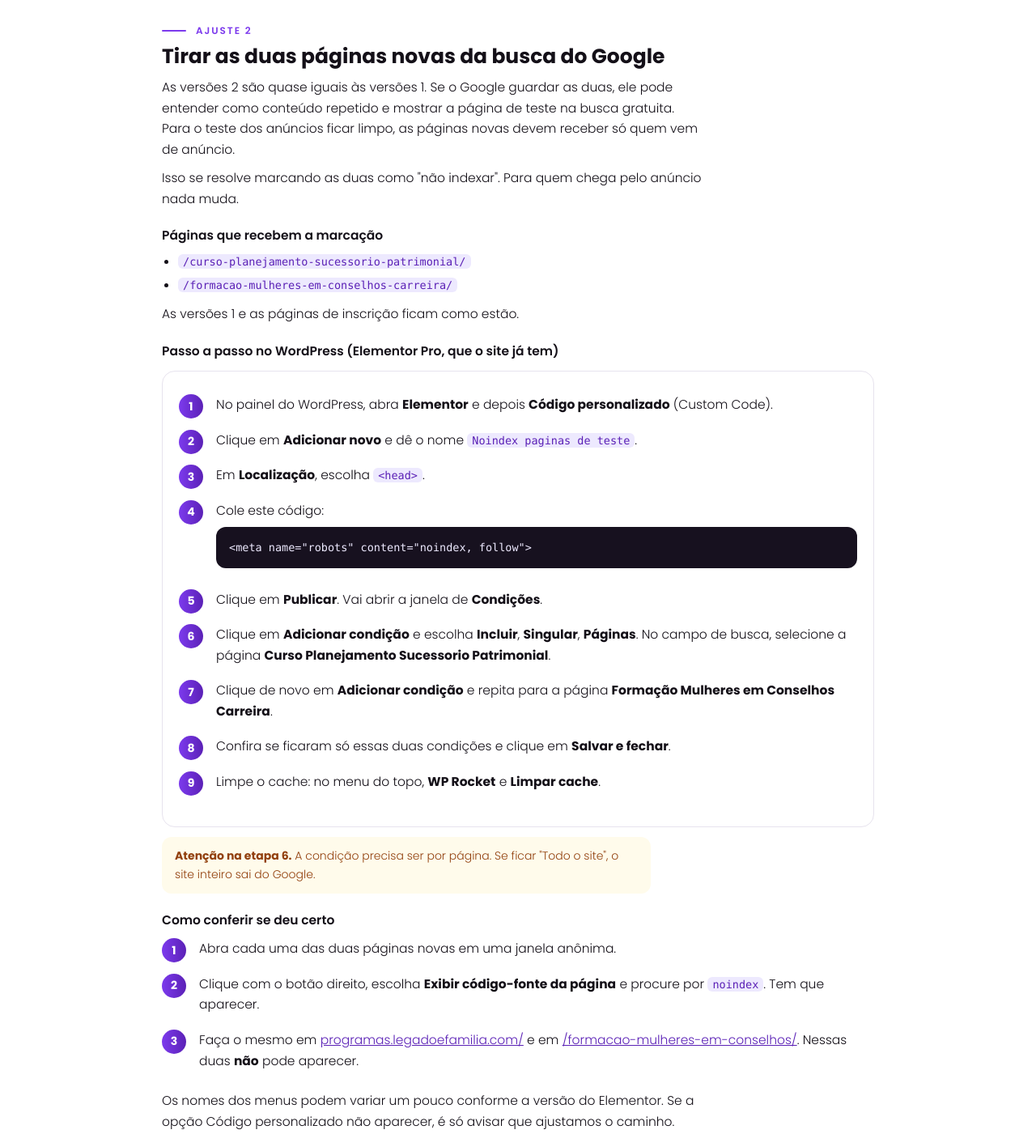
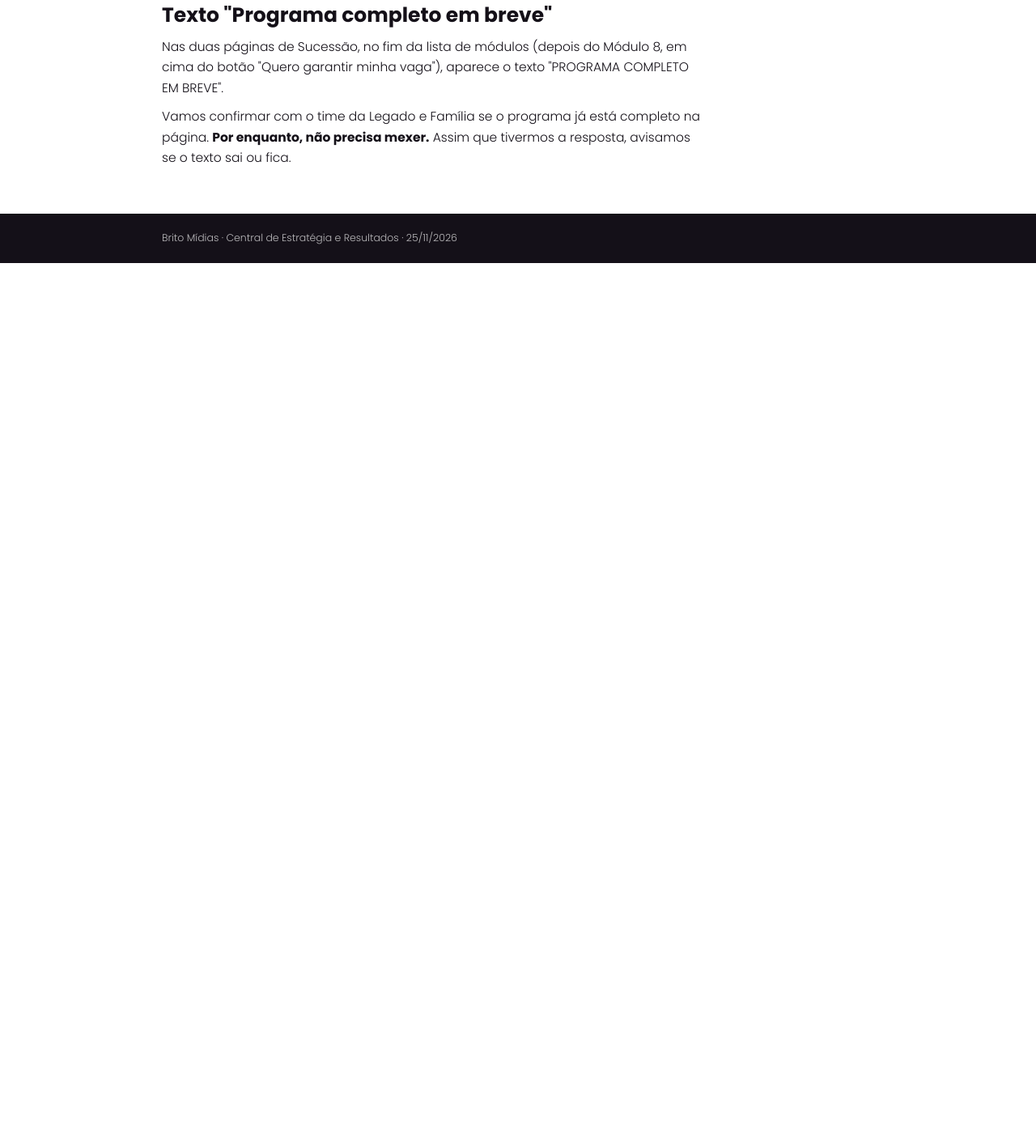
Before and after one commit to britomidiascompany-stack/legado-e-famila, a plain HTML site: page ajustes-paginas-programas/index.html in a window 1280 px wide. Shown: the part 1248-2649 px from the top of the page at 81% size. After the commit the page ends 1573 px from the top, so only its background shows below. Drawn offline with Linux system fonts and the light colour scheme.

Commit message:
Remove item de indexação da página de ajustes
Co-Authored-By: Claude Fable 5.2 <noreply@anthropic.com>

```diff
--- a/ajustes-paginas-programas/index.html
+++ b/ajustes-paginas-programas/index.html
@@ -55,17 +55,16 @@ footer{margin-top:40px;background:#141018;color:rgba(255,255,255,.7);font-size:1
   </div>
   <div class="eb">Legado e Família · Páginas dos programas</div>
   <h1>Ajustes finais nas páginas, turmas de janeiro de 2027</h1>
-  <p>As páginas novas ficaram ótimas e já estão prontas para receber os anúncios. Antes de começarmos o teste, faltam dois ajustes rápidos e um ponto que ainda vamos confirmar com o time.</p>
+  <p>As páginas novas ficaram ótimas e já estão prontas para receber os anúncios. Antes de começarmos o teste, falta um ajuste rápido e um ponto que ainda vamos confirmar com o time.</p>
 </header>
 
 <div class="resumo pad">
   <div class="rc"><span class="tag f">Fazer</span><b>1. Trocar o texto de um botão</b><span>Nas duas páginas de Sucessão.</span></div>
-  <div class="rc"><span class="tag f">Fazer</span><b>2. Tirar as duas páginas novas da busca do Google</b><span>Passo a passo no WordPress, sem plugin novo.</span></div>
-  <div class="rc"><span class="tag e">Aguardar</span><b>3. Texto "Programa completo em breve"</b><span>Vamos confirmar com o time antes de mexer.</span></div>
+  <div class="rc"><span class="tag e">Aguardar</span><b>2. Texto "Programa completo em breve"</b><span>Vamos confirmar com o time antes de mexer.</span></div>
 </div>
 
 <section class="pad">
-  <div class="label">Ajuste 1</div>
+  <div class="label">Ajuste</div>
   <h2>Trocar o botão "Matricule-se Já" por "Aplique já"</h2>
   <p>A pessoa não se matricula direto pela página: ela faz uma aplicação e o time entra em contato pelo WhatsApp. O botão do topo já diz "Aplicar para uma vaga na 9ª edição", então este precisa falar a mesma língua.</p>
   <div class="depara">
@@ -83,44 +82,6 @@ footer{margin-top:40px;background:#141018;color:rgba(255,255,255,.7);font-size:1
 </section>
 
 <section class="pad">
-  <div class="label">Ajuste 2</div>
-  <h2>Tirar as duas páginas novas da busca do Google</h2>
-  <p>As versões 2 são quase iguais às versões 1. Se o Google guardar as duas, ele pode entender como conteúdo repetido e mostrar a página de teste na busca gratuita. Para o teste dos anúncios ficar limpo, as páginas novas devem receber só quem vem de anúncio.</p>
-  <p>Isso se resolve marcando as duas como "não indexar". Para quem chega pelo anúncio nada muda.</p>
-  <h3>Páginas que recebem a marcação</h3>
-  <ul>
-    <li><code>/curso-planejamento-sucessorio-patrimonial/</code></li>
-    <li><code>/formacao-mulheres-em-conselhos-carreira/</code></li>
-  </ul>
-  <p>As versões 1 e as páginas de inscrição ficam como estão.</p>
-
-  <h3>Passo a passo no WordPress (Elementor Pro, que o site já tem)</h3>
-  <div class="card">
-  <ol>
-    <li>No painel do WordPress, abra <b>Elementor</b> e depois <b>Código personalizado</b> (Custom Code).</li>
-    <li>Clique em <b>Adicionar novo</b> e dê o nome <code>Noindex paginas de teste</code>.</li>
-    <li>Em <b>Localização</b>, escolha <code>&lt;head&gt;</code>.</li>
-    <li>Cole este código:
-      <pre>&lt;meta name="robots" content="noindex, follow"&gt;</pre></li>
-    <li>Clique em <b>Publicar</b>. Vai abrir a janela de <b>Condições</b>.</li>
-    <li>Clique em <b>Adicionar condição</b> e escolha <b>Incluir</b>, <b>Singular</b>, <b>Páginas</b>. No campo de busca, selecione a página <b>Curso Planejamento Sucessorio Patrimonial</b>.</li>
-    <li>Clique de novo em <b>Adicionar condição</b> e repita para a página <b>Formação Mulheres em Conselhos Carreira</b>.</li>
-    <li>Confira se ficaram só essas duas condições e clique em <b>Salvar e fechar</b>.</li>
-    <li>Limpe o cache: no menu do topo, <b>WP Rocket</b> e <b>Limpar cache</b>.</li>
-  </ol>
-  </div>
-  <div class="nota am"><b>Atenção na etapa 6.</b> A condição precisa ser por página. Se ficar "Todo o site", o site inteiro sai do Google.</div>
-
-  <h3>Como conferir se deu certo</h3>
-  <ol>
-    <li>Abra cada uma das duas páginas novas em uma janela anônima.</li>
-    <li>Clique com o botão direito, escolha <b>Exibir código-fonte da página</b> e procure por <code>noindex</code>. Tem que aparecer.</li>
-    <li>Faça o mesmo em <a href="https://programas.legadoefamilia.com/" target="_blank" rel="noopener">programas.legadoefamilia.com/</a> e em <a href="https://programas.legadoefamilia.com/formacao-mulheres-em-conselhos/" target="_blank" rel="noopener">/formacao-mulheres-em-conselhos/</a>. Nessas duas <b>não</b> pode aparecer.</li>
-  </ol>
-  <p>Os nomes dos menus podem variar um pouco conforme a versão do Elementor. Se a opção Código personalizado não aparecer, é só avisar que ajustamos o caminho.</p>
-</section>
-
-<section class="pad">
   <div class="label">Em análise</div>
   <h2>Texto "Programa completo em breve"</h2>
   <p>Nas duas páginas de Sucessão, no fim da lista de módulos (depois do Módulo 8, em cima do botão "Quero garantir minha vaga"), aparece o texto "PROGRAMA COMPLETO EM BREVE".</p>
```
